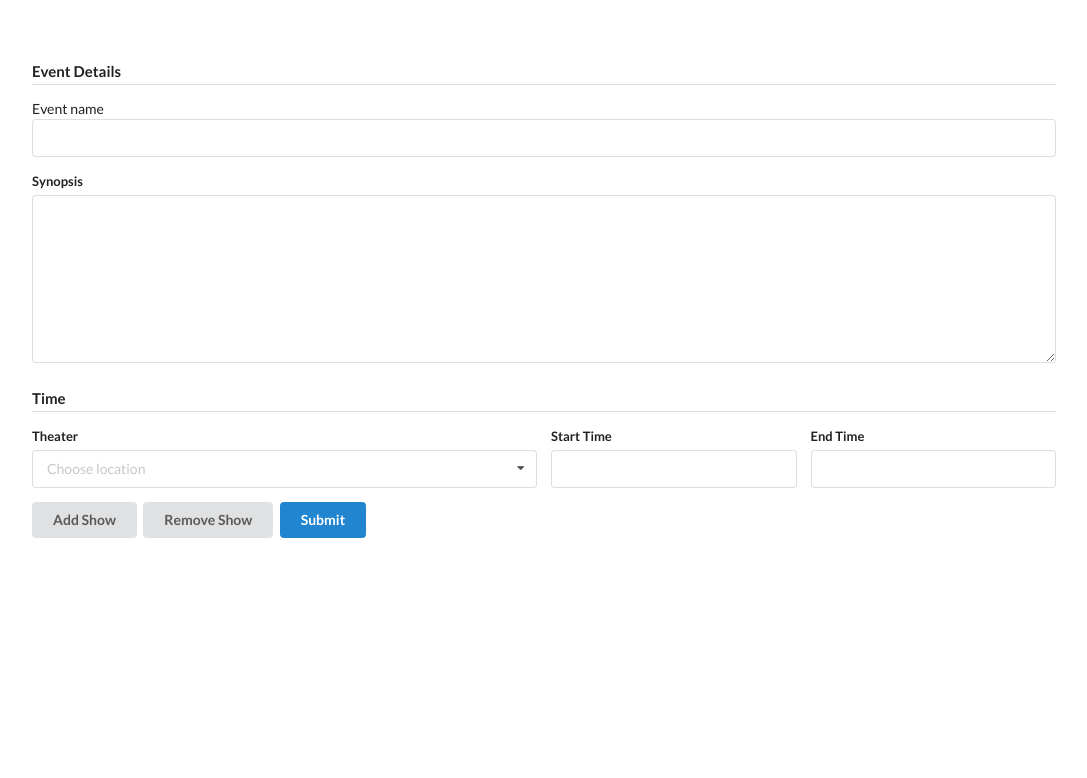
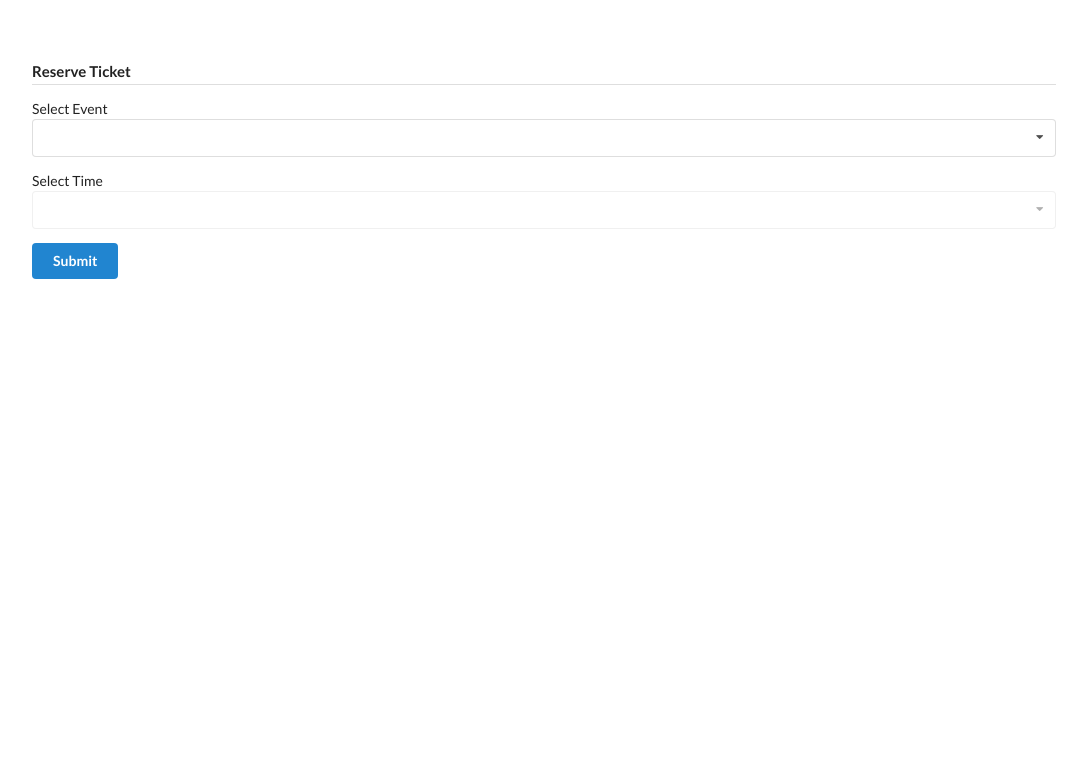
Before and after one commit to edrichhans/CS165, a PHP site: page /reserveticket.php?id=1 in a window 1280 px wide. Shown: the top 778 px of the page, without its empty margins (96-1183 px from the left). Run offline with PHP 8.4, Linux system fonts and the light colour scheme; the visitor is signed in with stand-in values (Sample User, id 1); data that the repository does not hold is empty; some libraries are stand-ins or nearby versions; some web fonts are replaced.

Commit message:
added view shows

```diff
--- a/reserveticket.php
+++ b/reserveticket.php
@@ -26,83 +26,35 @@
   ?>
   <body>
     <form class="ui form" action="reserveticket.php" method="POST">
-      <h4 class="ui dividing header">Event Details</h3>
-      <label>Event name</label>
+      <h4 class="ui dividing header">Reserve Ticket</h3>
+      <label>Select Event</label>
       <div class="field">
-        <input type="text" name="name" />
-      </div>
-      <div class="field">
-        <label>Synopsis</label>
-        <textarea name="synopsis"></textarea>
-      </div>
-      <h4 class="ui dividing header">Time</h3>
-      <div class="theaters">
-        <div class="fields">
-          <div class="eight wide field">
-            <label>Theater</label>
-            <select class="ui dropdown" name='theaters[]'>
-              <option value="">Choose location</option>
+        <select class="ui dropdown" name="eventname" id="eventname">
           <?php
             mysql_connect("localhost", "root", "") or die(mysql_error());
             mysql_select_db("ticketing") or die("Cannot connect to database");
-                $query = mysql_query("SELECT theaterID, theaterName FROM theater");
+            $query = mysql_query("SELECT * from event");
             while($row=mysql_fetch_array($query)){
-                  print "<option value='". $row['theaterID']. "'>". $row['theaterName']. "</option>";
+              print "<option value='". $row['eventID']. "'>". $row['eventName']. "</option>";
             }
            ?>
         </select>
       </div>
-          <div class="four wide field">
-            <label>Start Time</label>
-            <div class="ui calendar startTime">
-              <div class="ui left input icon">
-                <i class="calendar icon"></i>
-                <input type="text" name="start[]" />
+      <label>Select Time</label>
+      <div class="field">
+        <select class="ui dropdown show" name="show" id="show" disabled>
+          <?php
+            mysql_connect("localhost", "root", "") or die(mysql_error());
+            mysql_select_db("ticketing") or die("Cannot connect to database");
+            $query = mysql_query("SELECT showDate, startTime, endTime FROM shows WHERE eventID =". $_GET[id]);
+            while($row=mysql_fetch_array($query)){
+              print "<>";
+            }
+           ?>
+        </select>
       </div>
-            </div>
-          </div>
-          <div class="four wide field">
-            <label>End Time</label>
-            <div class="ui calendar endTime">
-              <div class="ui left input icon">
-                <i class="calendar icon"></i>
-                <input type="text" name="end[]" />
-              </div>
-            </div>
-          </div>
-        </div>
-      </div>
-      <button id="addShow" class="ui button">Add Show</button>
-      <button id="removeShow" class="ui button">Remove Show</button>
       <button class="ui button primary submit">Submit</button>
     </form>
     <script src="js/script.js"></script>
   </body>
 </html>
-
-<?php
-  include 'ChromePhp.php';
-
-  $bool = NULL;
-
-  if($_SERVER["REQUEST_METHOD"] == "POST"){
-    $theaters = $_POST['theaters'];
-    $startTimes = $_POST['start'];
-    $endTimes = $_POST['end'];
-    $name = mysql_real_escape_string($_POST['name']);
-    $synopsis = mysql_real_escape_string($_POST['synopsis']);
-
-    mysql_connect("localhost", "root", "") or die(mysql_error()); //connect to server
-    mysql_select_db("ticketing") or die("Cannot connect to database"); //connect to database
-
-    mysql_query("INSERT INTO event (eventName, synopsis) VALUES ('$name', '$synopsis')");
-    $eventID = mysql_fetch_array(mysql_query("SELECT eventID FROM event WHERE eventName = '$name'"))[0];
-
-    foreach ($theaters as $index => $theaterID) {
-      $startTime = date("H:i:s",strtotime($startTimes[$index]));
-      $date = date("Y-m-d",strtotime($startTimes[$index]));
-      $endTime = date("H:i:s",strtotime($endTimes[$index]));
-      mysql_query("INSERT INTO shows (eventID, theaterID, showDate, startTime, endTime) VALUES ('$eventID', '$theaterID', '$date', '$startTime', '$endTime')");
-    }
-  }
-?>
```
Also changed, not shown: viewevents.php (+5 -2 lines), viewshows.php (added, +57 -0 lines). Lines whose indentation alone changed are shown as unchanged.
